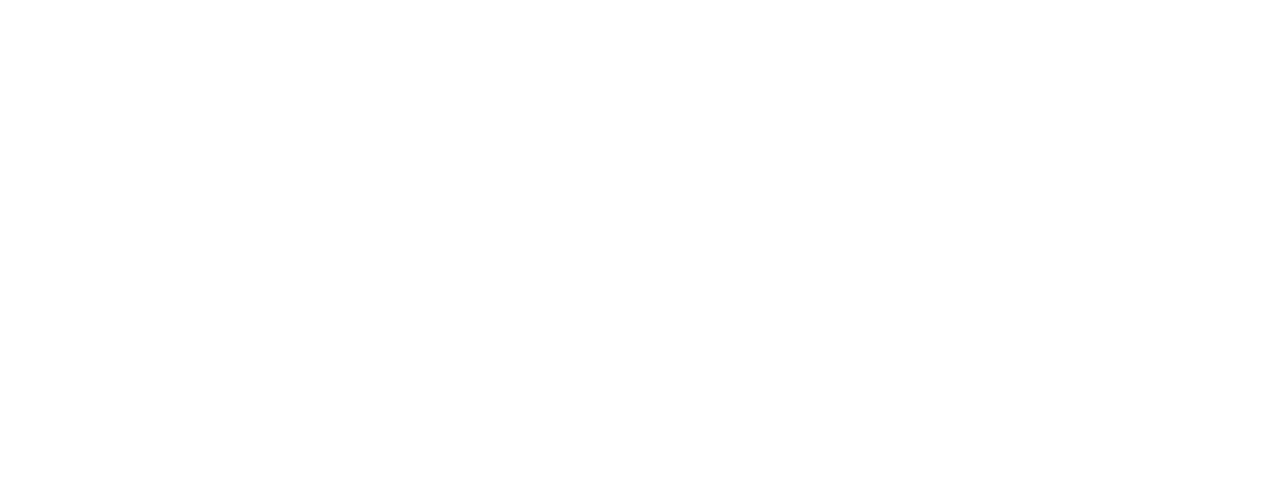
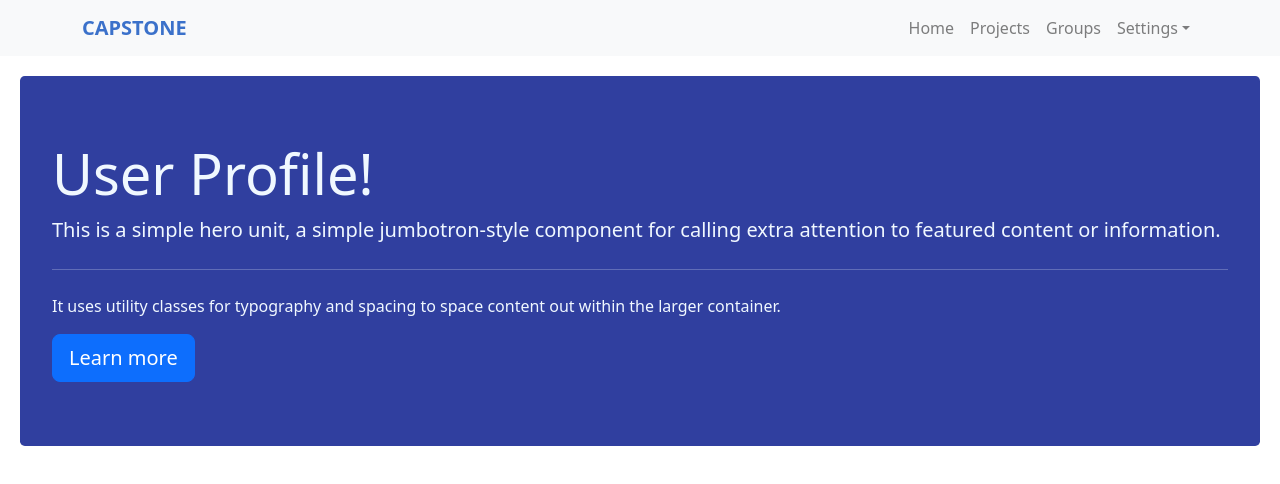
Before and after one commit to AbdullahJawed1/Capstone, a React (Vite) app in the folder Capstone/: page /Profile in a window 1280 px wide. Before the commit this address had no page. Shown: the top 484 px of the page. Built offline with nearby package versions, Linux system fonts and the light colour scheme.

Commit message:
made profile page and added blue border to the cards

```diff
--- a/Capstone/src/App.jsx
+++ b/Capstone/src/App.jsx
@@ -1,8 +1,9 @@
 import { BrowserRouter, Route, Routes } from "react-router-dom";
-import HomePage from "./Components/Homepage/HomePage";
+import HomePage from "./Components/Homepage/homepage";
 import "bootstrap/dist/css/bootstrap.min.css";
 import ProjectsPage from "./Components/ProjectsPage/ProjectsPage";
 import GroupsPage from "./Components/GroupsPage/GroupsPage";
+import Profile from "./Components/Profle/Profile";
 
 function App() {
   return (
@@ -13,6 +14,8 @@
           <Route path="/" element =  {<HomePage />}>  </Route>
           <Route path="/ProjectsPage" element =  {<ProjectsPage/>}>  </Route>
           <Route path="/GroupsPage" element =  {<GroupsPage/>}>  </Route>
+          <Route path="/Profile" element =  {<Profile/>}>  </Route>
+
 
         </Routes>
       </BrowserRouter>
--- a/Capstone/src/Components/GroupsPage/Groups.jsx
+++ b/Capstone/src/Components/GroupsPage/Groups.jsx
@@ -7,7 +7,7 @@
   return (
     <>
       <div className="Groups--container">
-        <Card style={{ width: "18rem" }}>
+        <Card border="info" style={{ width: "18rem" }}>
           <Card.Img variant="top" src="holder.js/100px180?text=Image cap" />
           <Card.Body>
             <Card.Title>Group Title</Card.Title>
@@ -27,7 +27,7 @@
           </Card.Body>
         </Card>
 
-        <Card style={{ width: "18rem" }}>
+        <Card border="info"  style={{ width: "18rem" }}>
           <Card.Img variant="top" src="holder.js/100px180?text=Image cap" />
           <Card.Body>
             <Card.Title>Group Title</Card.Title>
@@ -47,7 +47,7 @@
           </Card.Body>
         </Card>
 
-        <Card style={{ width: "18rem" }}>
+        <Card border="info"  style={{ width: "18rem" }}>
           <Card.Img variant="top" src="holder.js/100px180?text=Image cap" />
           <Card.Body>
             <Card.Title>Group Title</Card.Title>
@@ -67,7 +67,7 @@
           </Card.Body>
         </Card>
 
-        <Card style={{ width: "18rem" }}>
+        <Card border="info"  style={{ width: "18rem" }}>
           <Card.Img variant="top" src="holder.js/100px180?text=Image cap" />
           <Card.Body>
             <Card.Title>Group Title</Card.Title>
@@ -87,7 +87,7 @@
           </Card.Body>
         </Card>
 
-        <Card style={{ width: "18rem" }}>
+        <Card border="info"  style={{ width: "18rem" }}>
           <Card.Img variant="top" src="holder.js/100px180?text=Image cap" />
           <Card.Body>
             <Card.Title>Group Title</Card.Title>
--- /dev/null
+++ b/Capstone/src/Components/Profle/Profile.jsx
@@ -0,0 +1,33 @@
+import React from 'react'
+import NavBar from '../NavBar/NavBar';
+
+
+export const Profile = () => {
+  return (
+    <div>
+
+        <NavBar />
+
+        <div class="jumbotron">
+        <h1 class="display-4">User Profile!</h1>
+        <p class="lead">
+          This is a simple hero unit, a simple jumbotron-style component for
+          calling extra attention to featured content or information.
+        </p>
+        <hr class="my-4" />
+        <p>
+          It uses utility classes for typography and spacing to space content
+          out within the larger container.
+        </p>
+        <a class="btn btn-primary btn-lg" href="#" role="button">
+          Learn more
+        </a>
+      </div>
+
+
+
+    </div>
+  );
+};
+
+export default Profile;
--- a/Capstone/src/Components/ProjectsPage/Projects.jsx
+++ b/Capstone/src/Components/ProjectsPage/Projects.jsx
@@ -7,7 +7,7 @@
   return (
     <>
       <div className="card_container">
-        <Card style={{ width: "18rem" }}>
+        <Card border="info" style={{ width: "18rem" }}>
           <Card.Img variant="top" src="holder.js/100px180" />
           <Card.Body>
             <Card.Title>Project Title</Card.Title>
@@ -19,7 +19,7 @@
           </Card.Body>
         </Card>
 
-        <Card style={{ width: "18rem" }}>
+        <Card border="info" style={{ width: "18rem" }}>
           <Card.Img variant="top" src="holder.js/100px180" />
           <Card.Body>
             <Card.Title>Project Title</Card.Title>
@@ -31,7 +31,7 @@
           </Card.Body>
         </Card>
 
-        <Card style={{ width: "18rem" }}>
+        <Card border="info" style={{ width: "18rem" }}>
           <Card.Img variant="top" src="holder.js/100px180" />
           <Card.Body>
             <Card.Title>Project Title</Card.Title>
@@ -43,7 +43,7 @@
           </Card.Body>
         </Card>
 
-        <Card style={{ width: "18rem" }}>
+        <Card border="info" style={{ width: "18rem" }}>
           <Card.Img variant="top" src="holder.js/100px180" />
           <Card.Body>
             <Card.Title>Project Title</Card.Title>
@@ -55,7 +55,7 @@
           </Card.Body>
         </Card>
 
-        <Card style={{ width: "18rem" }}>
+        <Card border="info" style={{ width: "18rem" }}>
           <Card.Img variant="top" src="holder.js/100px180" />
           <Card.Body>
             <Card.Title>Project Title</Card.Title>
```
Also changed, not shown: Capstone/src/Components/Profle/Profile.css (added).
